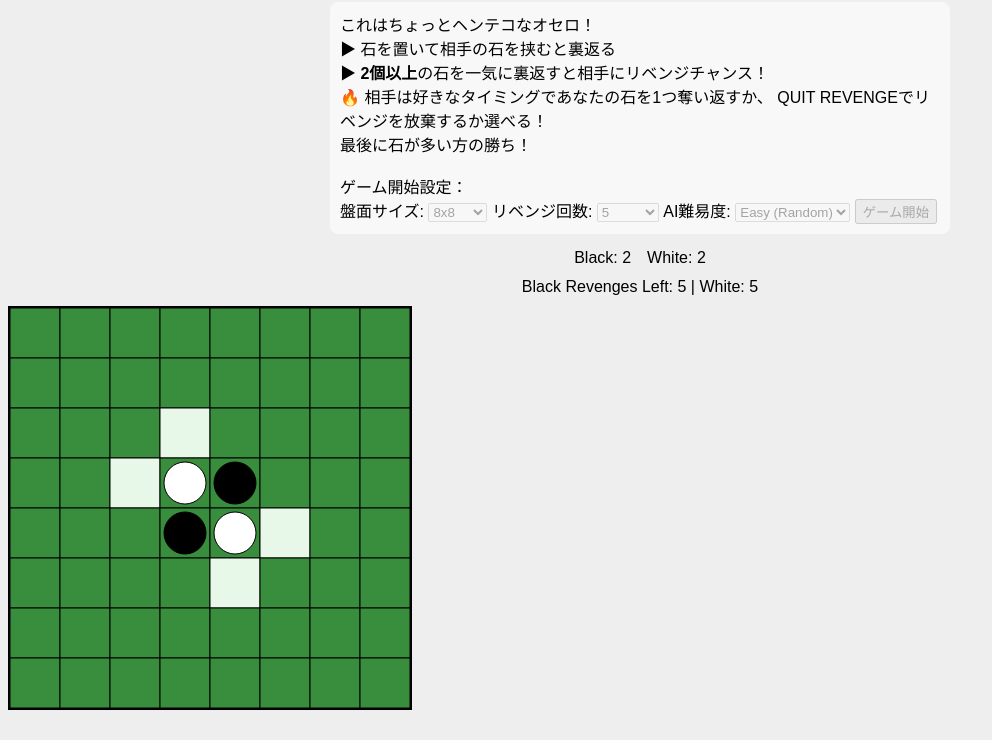
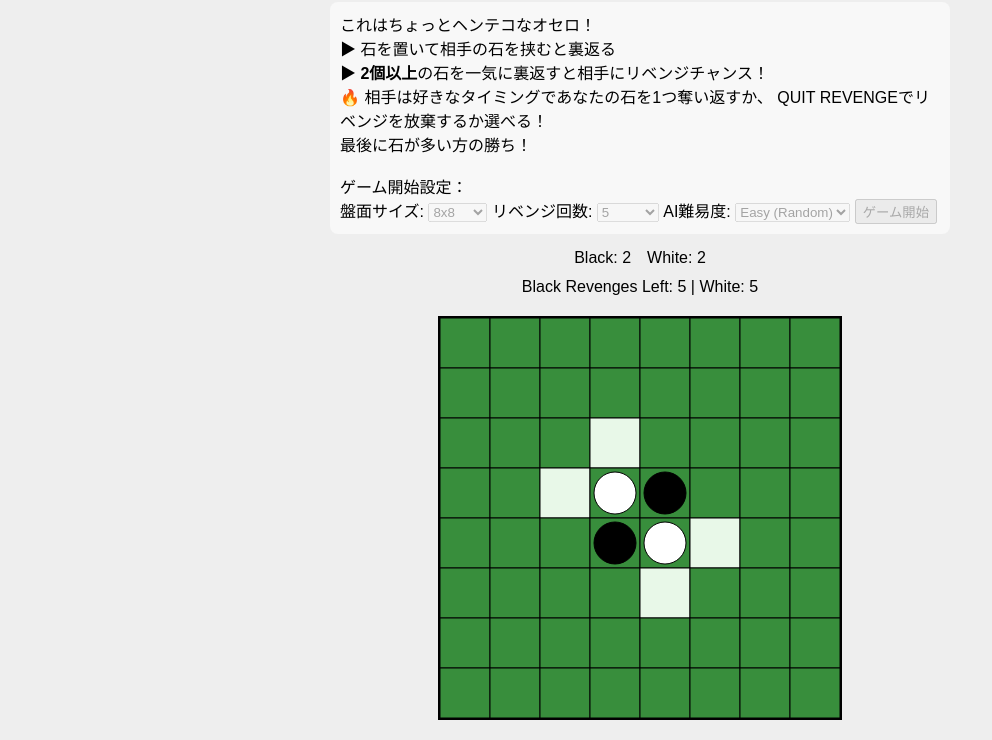
Before and after one commit to siniti-siniti/MonteCarlo-, a plain HTML site: page index.html in a window 1280 px wide. Both pictures are taken after a click on the button "ゲーム開始". Shown: the part 87-827 px from the top of the page, without its empty margins (0-992 px from the left). Before the commit the page ends 805 px from the top, so only its background shows below. Drawn offline with Linux system fonts and the light colour scheme.

Commit message:
Update index.html

```diff
--- a/index.html
+++ b/index.html
@@ -1,12 +1,16 @@
 <!DOCTYPE html>
 <html lang="ja">
 <head>
-    <meta charset="UTF-8">
-    <meta name="viewport" content="width=device-width, initial-scale=1.0">
+    <meta charset="UTF-8" />
+    <meta name="viewport" content="width=device-width, initial-scale=1.0"/>
     <title>リベンジオセロ</title>
     <style>
         body { font-family: sans-serif; text-align: center; background: #eee; transition: background 0.5s; }
-        canvas { border: 2px solid black; margin-top: 10px; }
+        canvas {
+            border: 2px solid black;
+            margin: 20px auto;
+            display: block;
+        }
         #controls, #score, #specialCount, #message { margin: 10px; }
         #rules {
             max-width: 600px; margin: 0 auto; text-align: left;
```
